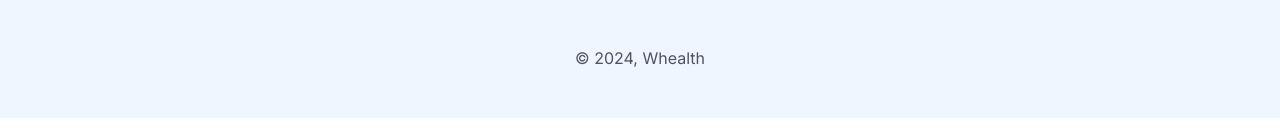
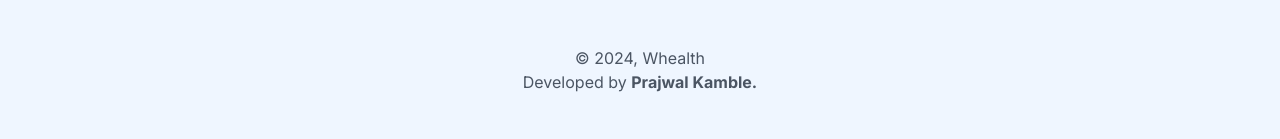
Before and after one commit to prajwalkamble/Whealth, a Next.js app: page / in a window 1280 px wide. Shown: the part 3521-3660 px from the top of the page. Before the commit the page ends 3639 px from the top, so only its background shows below. Built offline with nearby package versions, Linux system fonts and the light colour scheme; no server answers.

Commit message:
Update layout.js

```diff
--- a/app/layout.js
+++ b/app/layout.js
@@ -12,6 +12,8 @@ export const metadata = {
 };
 
 export default function RootLayout({ children }) {
+  const currentYear = new Date().getFullYear();
+
   return (
     <ClerkProvider>
       <html lang="en">
@@ -24,7 +26,8 @@ export default function RootLayout({ children }) {
           {/* footer */}
           <footer className="bg-blue-50 py-12">
             <div className="container mx-auto px-4 text-center text-gray-600">
-              <p>&copy; 2024, Whealth</p>
+              <p>&copy; {currentYear}, Whealth</p>
+              <p>Developed by <strong><a href="https://prajwalpk.vercel.app">Prajwal Kamble.</a></strong></p>
             </div>
           </footer>
         </body>
```
